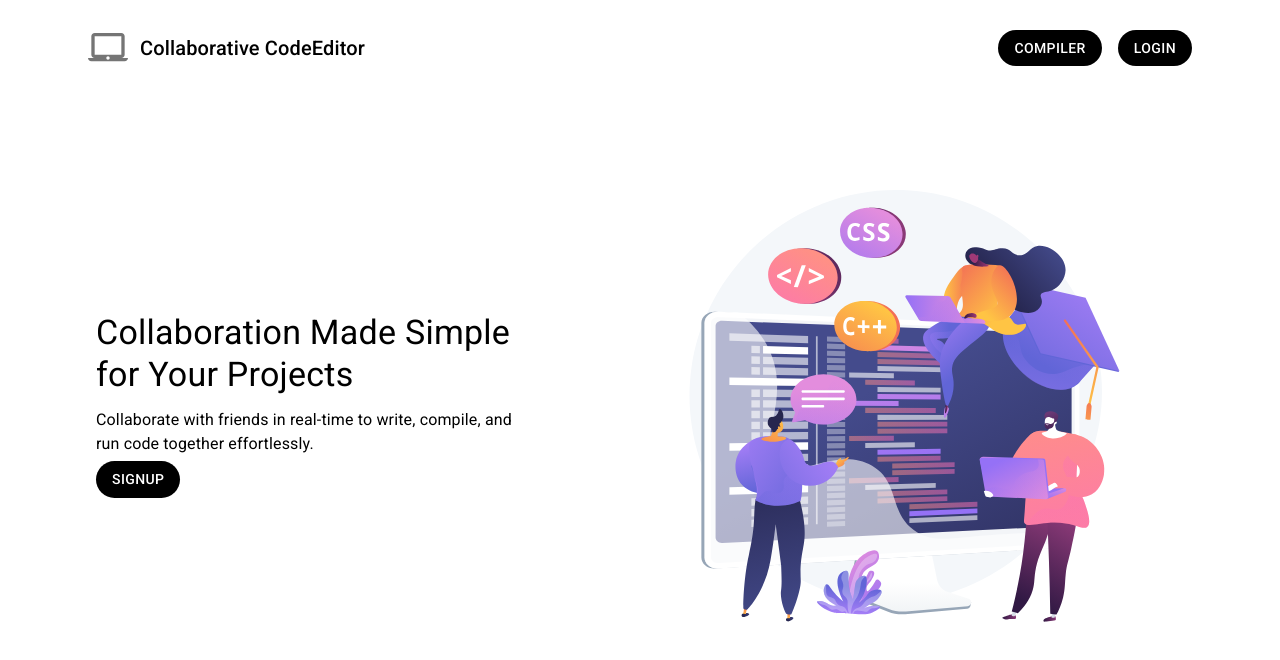
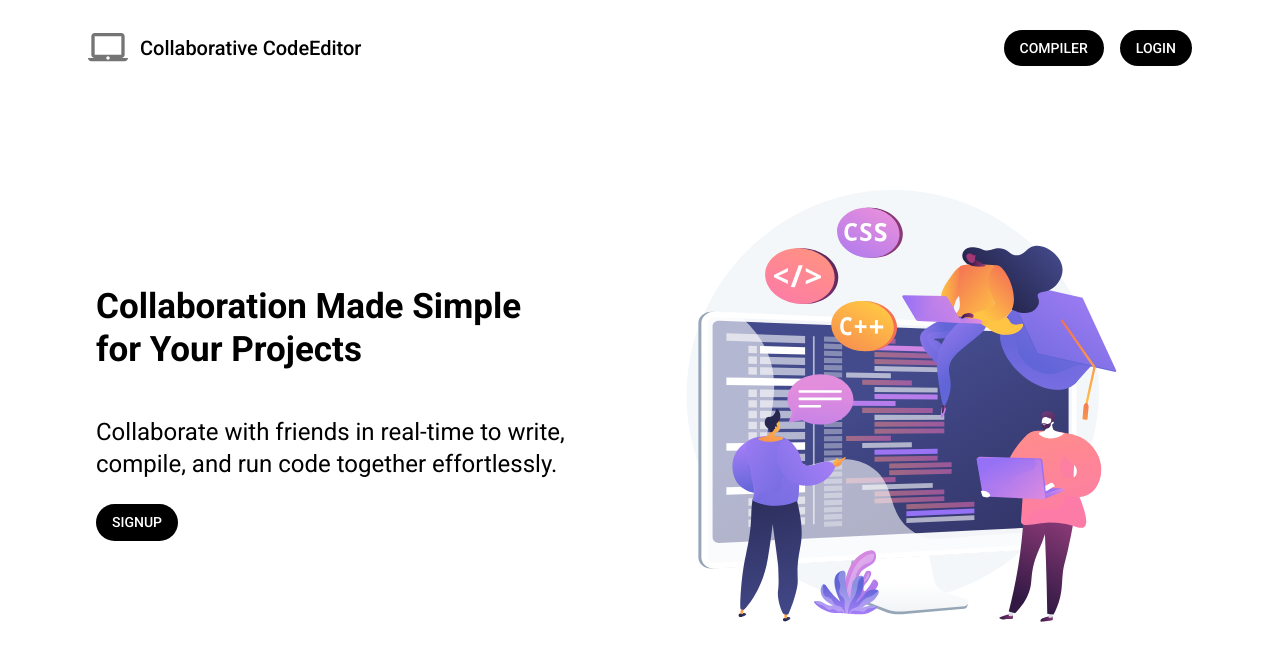
Before and after one commit to aadhil2k4/CodeBox, a React (Create React App) app in the folder frontend/: page / in a window 1280 px wide. Shown: the top 660 px of the page. Built offline with nearby package versions, Linux system fonts and the light colour scheme.

Commit message:
improvements in Hero section

```diff
--- a/frontend/src/components/HeroSection.jsx
+++ b/frontend/src/components/HeroSection.jsx
@@ -5,14 +5,14 @@ import { Box, Grid2, Typography, Button } from '@mui/material'
 const HeroSection = () => {
   return (
     <Box sx={{flexGrow:1, padding:4}}>
-        <Grid2 container spacing={15} alignItems="center">
+        <Grid2 container spacing={8} alignItems="center">
             <Grid2 item xs={12} md={6}>
                 <Grid2 item xs={12} md={6}>
-                    <Typography variant='h4' component='h4' gutterBottom>
+                    <Typography variant='h4' component='h4' gutterBottom sx={{fontWeight: 'bold', fontSize:'35px', py:2}}>
                     Collaboration Made Simple<br/> for Your Projects
                     </Typography>
-                    <Typography variant='body1' gutterBottom>
-                    Collaborate with friends in real-time to write, compile, and <br/>run code together effortlessly.
+                    <Typography variant='h5' gutterBottom sx={{py:2}}>
+                    Collaborate with friends in real-time to write,<br/>compile, and run code together effortlessly.
                     </Typography>
                     <Button
             sx={{
--- a/frontend/src/index.js
+++ b/frontend/src/index.js
@@ -4,7 +4,11 @@ import './index.css';
 import App from './App';
 import { createTheme, ThemeProvider } from '@mui/material';
 
-const theme = createTheme()
+const theme = createTheme({
+  typography:{
+    fontFamily: 'Roboto, sans-serif',
+  }
+})
 
 const root = ReactDOM.createRoot(document.getElementById('root'));
 root.render(
```
